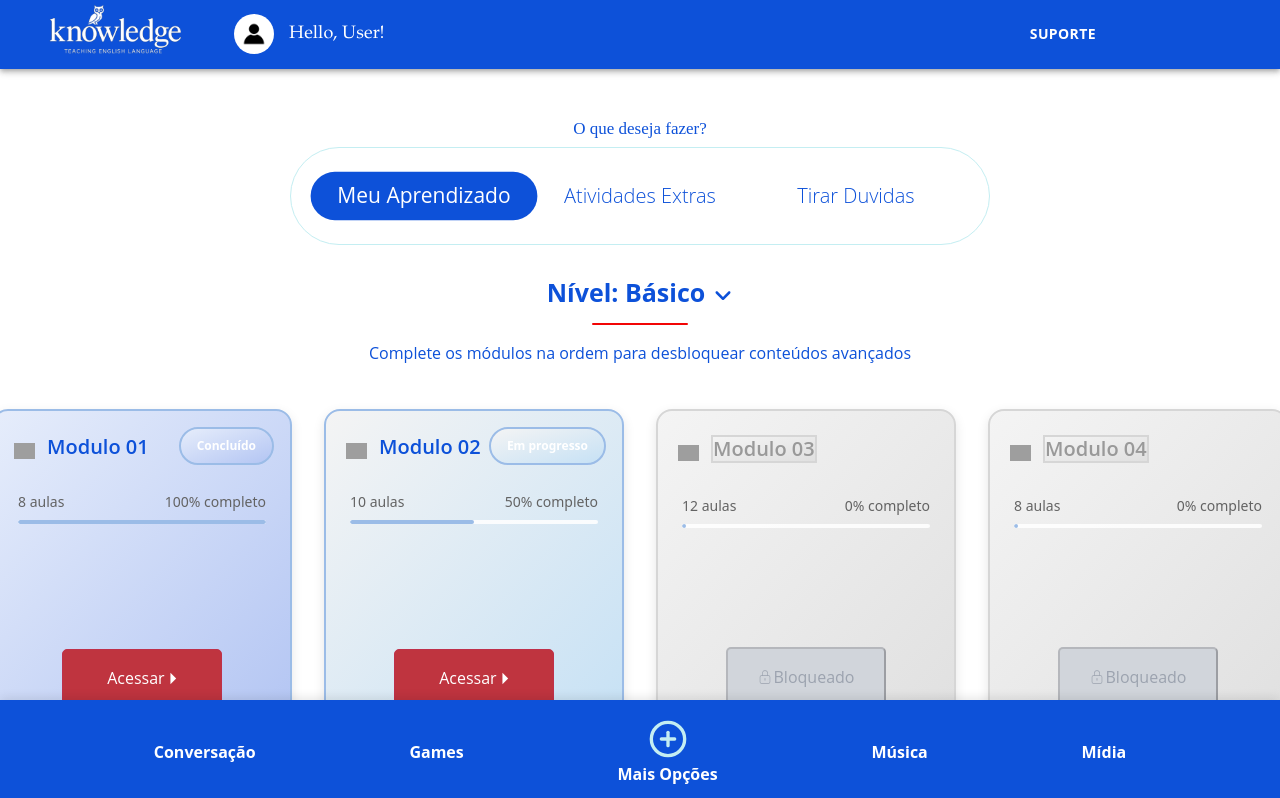
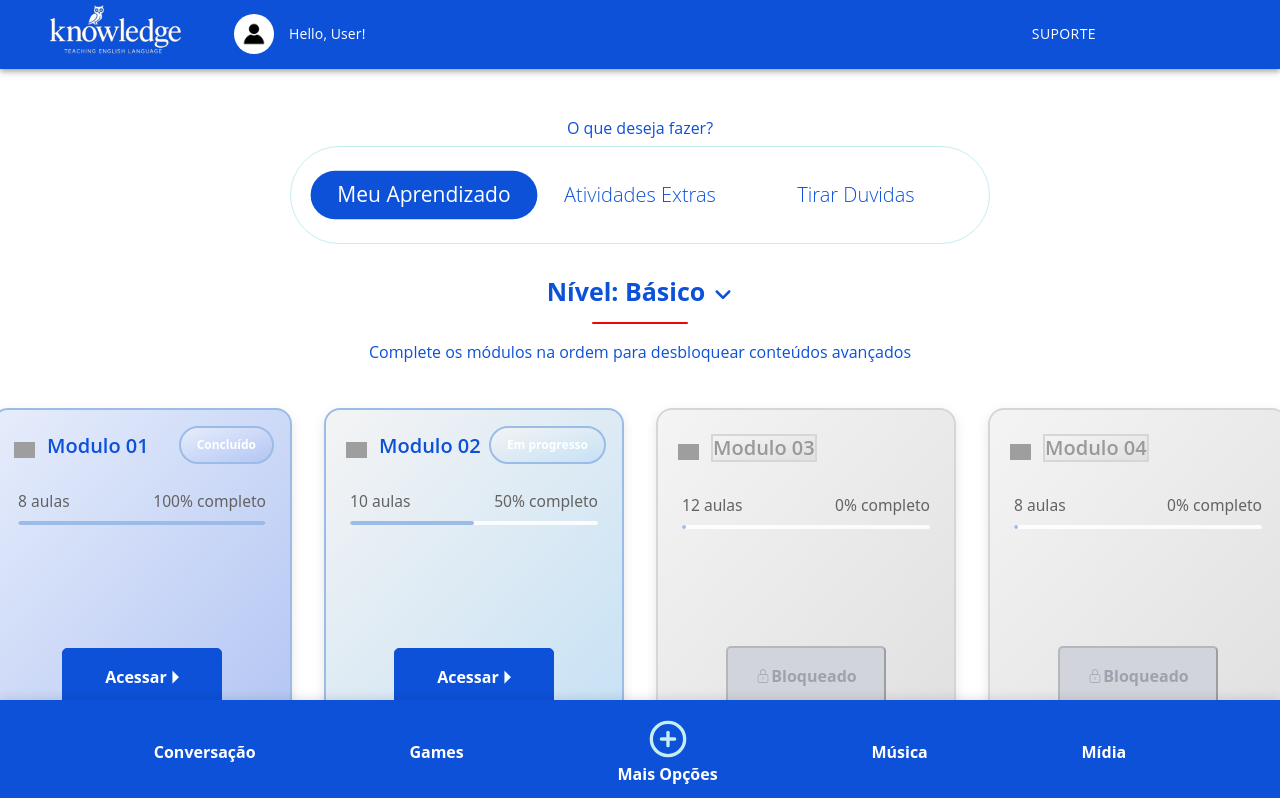
Before and after one commit to Yuzodin/knowledge, a React (Vite) app: page / in a window 1280 px wide. Shown: the top 798 px of the page. Built offline with nearby package versions, Linux system fonts and the light colour scheme; grey boxes are pictures that could not be loaded; some icons are missing.

Commit message:
Correçaõ da cor do botão e reajuste de fontes no geral Pagina Principal finalizada!.

```diff
--- a/src/HomePage/AtividadesExtras.css
+++ b/src/HomePage/AtividadesExtras.css
@@ -1,11 +1,12 @@
 .atividades-extras-container {
   padding: 20px;
   border-radius: 8px;
+  margin-top: 20px;
 }
 
 .atividades-extras-container.light {
-  background-color: #f9f9f9;
   color: #333;
+  min-width: 1200px;
 }
 
 .atividades-extras-container.dark {
--- a/src/HomePage/CursoModulosAvancados.css
+++ b/src/HomePage/CursoModulosAvancados.css
@@ -33,6 +33,7 @@
   .description {
     color: #0D51D9;
     font-family: "Open Sans", sans-serif;
+    font-size: 16px;
     margin-top: 12px;
   }
 
@@ -133,7 +134,7 @@
   }
 
   .module-info {
-    font-size: 0.875rem;
+    font-size: 0.975rem;
     color: #636363;
     margin-bottom: 1rem;
   }
@@ -156,14 +157,6 @@
     border-radius: 9999px;
   }
 
-  /* .progress.completed {
-    background-color: #38a169;
-  }
-
-  .progress.in-progress {
-    background-color: #6b4c9d;
-  } */
-
   .button-container {
     margin-top: auto;
     margin-right: auto;
@@ -177,23 +170,20 @@
     cursor: pointer;
     transition: all 0.3s ease;
     font-family: "Open Sans", sans-serif;
+    font-weight: bold;
   }
 
   .access-button.blocked {
     background-color: #d1d5db;
     color: #9ca3af;
     cursor: not-allowed;
+    font-weight: bold;
   }
 
   .access-button:not(.blocked) {
-    background-color: #BF343F;
-    border: 1px solid #BF304A;
+    background-color: #0D51D9;
+    border: 1px solid #0D51D9;
     color: white;
-  }
-
-  .access-button:not(.blocked):hover {
-    background-color: #BF304A;
-    box-shadow: 0 4px 12px rgba(0, 0, 0, 0.1);
   }
 
   .access-text,
@@ -235,7 +225,7 @@
 /* Quando o dark mode estiver ativado */
 
 body.dark .modulo-card.locked {
-  background: linear-gradient(to bottom right, #2b2a29, #383736);
+  background: #3B3B3B;
   border: 1px solid #5a5a5a;
   color: #888;
 }
--- a/src/HomePage/Navigation.css
+++ b/src/HomePage/Navigation.css
@@ -10,8 +10,8 @@
 
   .navigation-title {
     color: #0D51D9;
-    font-family: "Garamond, serif";
-    font-size: 17px;
+    font-family: "Open Sans", sans-serif;
+    font-size: 16px;
     font-weight: 500;
     margin-bottom: 0.5rem;
   }
--- a/src/HomePage/appBar.jsx
+++ b/src/HomePage/appBar.jsx
@@ -71,8 +71,8 @@ function ResponsiveAppBar() {
                 color: "#FFFFFF",
                 fontWeight: 500,
                 margin: "15px",
-                fontFamily: "Garamond, serif",
-                fontSize: "18px",
+                fontFamily: "Open Sans, sans-serif",
+                fontSize: "14px",
               }}
             >
               Hello, User!
@@ -94,7 +94,6 @@ function ResponsiveAppBar() {
                   my: 2,
                   color: "#FFFFFF",
                   fontFamily: "'Open Sans', sans-serif",
-                  fontWeight: "bold",
                   display: "block",
                   fontSize: "14px",
                 }}
--- a/src/HomePage/atividadesExtras.jsx
+++ b/src/HomePage/atividadesExtras.jsx
@@ -8,27 +8,32 @@ export default function AtividadesExtras() {
   const atividades = [
     {
       id: 1,
-      titulo: "Quiz de Vocabulário",
-      descricao: "Teste seu vocabulário com quizzes interativos.",
+      titulo: "Mídia",
+      descricao: "Videos, musicas, filmes, jogos e séries",
       link: "#",
     },
     {
       id: 2,
-      titulo: "Desafio de Escrita",
-      descricao: "Escreva um pequeno texto usando expressões novas.",
+      titulo: "Games",
+      descricao: "Flash cards ou jogos iterativos",
       link: "#",
     },
     {
       id: 3,
-      titulo: "Vídeo com Perguntas",
-      descricao: "Assista a um vídeo e responda às perguntas ao final.",
+      titulo: "Conversação",
+      descricao: "Conversção bate papo e vocabulario",
       link: "#",
     },
+    {
+      id: 4,
+      titulo: "Escrita e Leitura",
+      descricao: "Diário, traduções, simulados e Livros"
+    }
   ];
 
   return (
     <div className={`atividades-extras-container ${darkMode ? 'dark' : 'light'}`}>
-      <h1 className="atividades-title">Atividades Extras</h1>
+      <h1 className="atividades-title">English With:</h1>
       <p className="atividades-subtitle">Pratique ainda mais com essas atividades complementares!</p>
 
       <div className="atividades-grid">
--- a/src/HomePage/homePage.jsx
+++ b/src/HomePage/homePage.jsx
@@ -7,6 +7,7 @@ import Navigation from './navbar';
 // import CardsHome from './cards';
 import './homePage.css';
 import LoadingOverlay from './loading';
+
 
 function HomePageContent() {
   const { loading } = useTheme();
```
